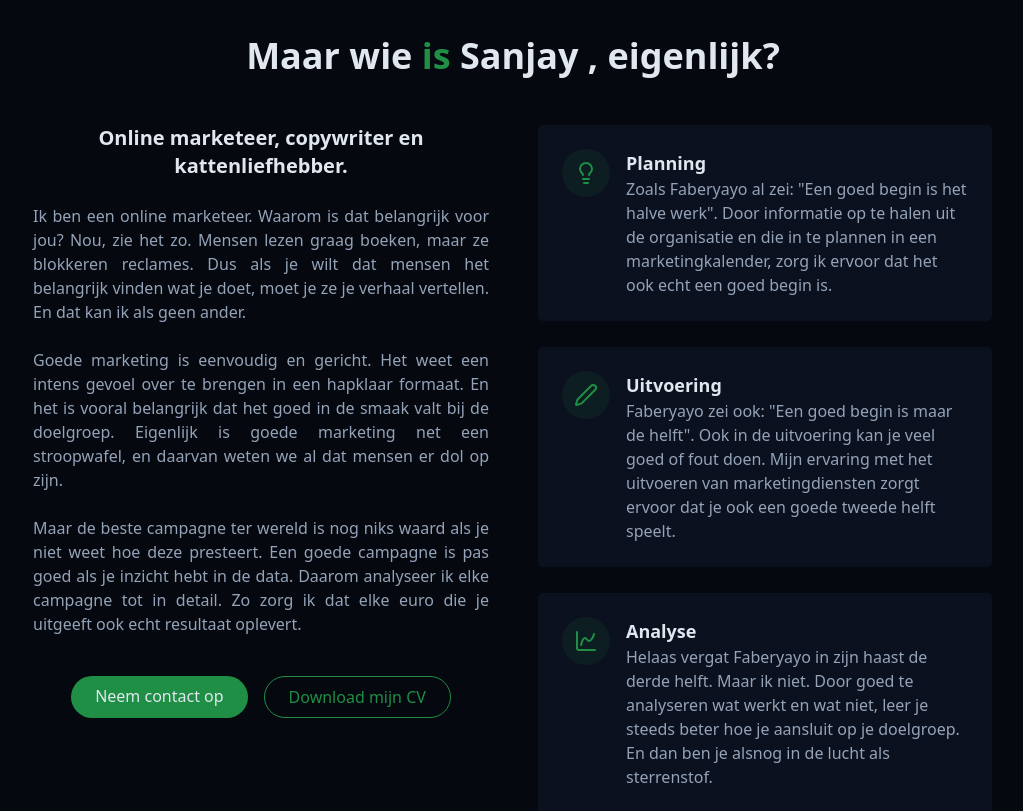
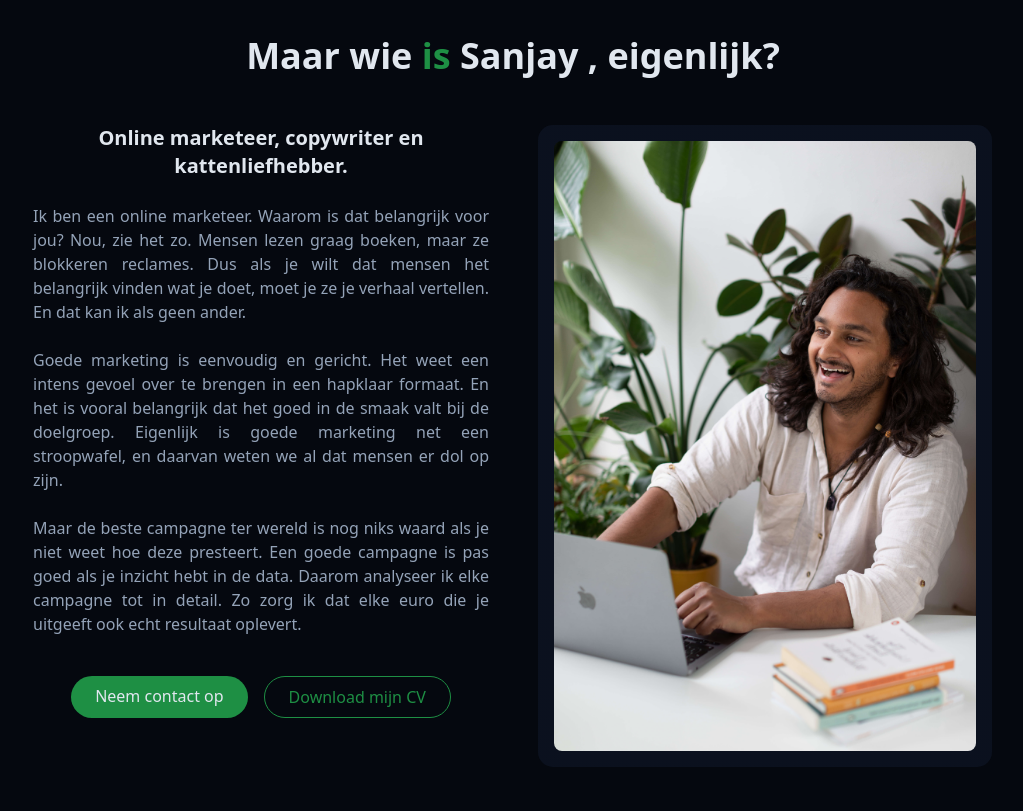
Before and after one commit to Sharkmaaan/portfolio-website, a React (Vite) app: page / in a window 1280 px wide. Shown: the part 860-1671 px from the top of the page, without its empty margins (127-1150 px from the left). Built offline with nearby package versions, Linux system fonts and the light colour scheme.

Commit message:
Remove cards and add image to AboutSection

```diff
--- a/src/components/AboutSection.jsx
+++ b/src/components/AboutSection.jsx
@@ -44,6 +44,18 @@ export const AboutSection = () => {
                         </a>
                     </div>
                 </div>
+                <div className="relative w-full h-full">
+                    <div className="gradient-border p-4 card-hover rounded-2xl overflow-hidden">
+                        <img
+                            src="/Happycopywriter.jpg"
+                            style={{ transform: 'scaleX(-1)' }}
+                            alt="Een foto van Sanjay die lacht en achter een laptop zit"
+                            className="w-full h-full object-cover rounded-lg"
+                        />
+                    </div>
+                </div>
+
+                {/* OLD CONTENT - COMMENTED OUT
                 <div className="grid grid-cols-1 gap-6">
                     <div className="gradient-border p-6 card-hover">
                         <div className="flex items-start gap-4">
@@ -96,6 +108,7 @@ export const AboutSection = () => {
 
                     </div>
                 </div>
+                */}
             </div>
 
         </div>
```
Also changed, not shown: public/Happycopywriter.jpg.
